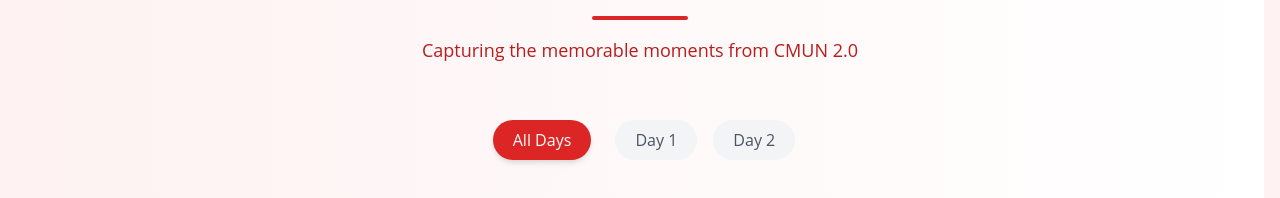
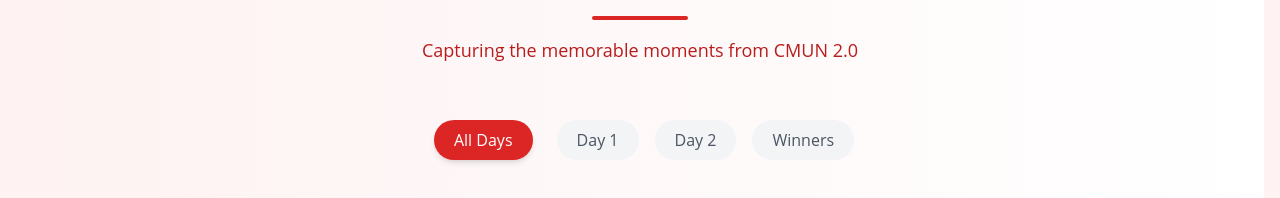
Before and after one commit to conventusniet/Conventus, a Next.js app: page /mun2.0 in a window 1280 px wide. Shown: the part 2572-2770 px from the top of the page. Built offline with nearby package versions, Linux system fonts and the light colour scheme; a web font is replaced by a local one.

Commit message:
Added new image sectiosn for winners in media page and the mun2.0 page

```diff
--- a/components/mun2.0gallery.js
+++ b/components/mun2.0gallery.js
@@ -72,18 +72,35 @@
         { src: "/images/mun2.0/gallery/day2-29.webp", badge: "Day 2", day: 2 },
         { src: "/images/mun2.0/gallery/day2-30.webp", badge: "Day 2", day: 2 },
         { src: "/images/mun2.0/gallery/day2-31.webp", badge: "Day 2", day: 2 },
-        { src: "/images/mun2.0/gallery/day2-32.webp", badge: "Day 2", day: 2 }
+        { src: "/images/mun2.0/gallery/day2-32.webp", badge: "Day 2", day: 2 },
+        // Winners - UNSC Winners
+        { src: "/images/mun2.0/winners/UNSC/UNSC_Best-Delegate.jpg", badge: "UNSC Best Delegate", category: "winner", committee: "UNSC" },
+        { src: "/images/mun2.0/winners/UNSC/UNSC_High-Commendation.jpg", badge: "UNSC High Commendation", category: "winner", committee: "UNSC" },
+        { src: "/images/mun2.0/winners/UNSC/UNSC_Special-Mention.jpg", badge: "UNSC Special Mention", category: "winner", committee: "UNSC" },
+        // Winners - UNHRC Winners
+        { src: "/images/mun2.0/winners/UNHRC/UNHRC_Best-Delegate.jpg", badge: "UNHRC Best Delegate", category: "winner", committee: "UNHRC" },
+        { src: "/images/mun2.0/winners/UNHRC/UNHRC_High-Commendation.jpg", badge: "UNHRC High Commendation", category: "winner", committee: "UNHRC" },
+        { src: "/images/mun2.0/winners/UNHRC/UNHRC_Special-Mention.jpg", badge: "UNHRC Special Mention", category: "winner", committee: "UNHRC" },
+        // Winners - AIPPM Winners
+        { src: "/images/mun2.0/winners/AIPPM/AIPPM_Best-Representative.jpg", badge: "AIPPM Best Representative", category: "winner", committee: "AIPPM" },
+        { src: "/images/mun2.0/winners/AIPPM/AIPPM_High-Commendation.jpg", badge: "AIPPM High Commendation", category: "winner", committee: "AIPPM" },
+        { src: "/images/mun2.0/winners/AIPPM/AIPPM_Special-Mention.jpg", badge: "AIPPM Special Mention", category: "winner", committee: "AIPPM" },
+        // Winners - International Press Winners
+        { src: "/images/mun2.0/winners/IP/IP_Best-Journalist.jpg", badge: "IP Best Journalist", category: "winner", committee: "IP" },
+        { src: "/images/mun2.0/winners/IP/IP_Outstanding-Journalist.jpg", badge: "IP Outstanding Journalist", category: "winner", committee: "IP" }
     ];
 
     const filterFunction = (images, tab) => {
         if (tab === 'all') return images;
+        if (tab === 'winner') return images.filter(img => img.category === 'winner');
         return images.filter(img => img.day === parseInt(tab));
     };
 
     const tabs = [
         { label: "All Days", value: "all" },
         { label: "Day 1", value: "1" },
-        { label: "Day 2", value: "2" }
+        { label: "Day 2", value: "2" },
+        { label: "Winners", value: "winner" }
     ];
 
     return (
--- a/pages/media.js
+++ b/pages/media.js
@@ -110,9 +110,29 @@
     { src: '/images/Media (18).jpg', badge: "Other Events" },
 ];
 
+// New Winners images from MUN2.0Winners.js
+const winnersImages = [
+    // UNSC Winners
+    { src: "/images/mun2.0/winners/UNSC/UNSC_Best-Delegate.jpg", badge: "UNSC Best Delegate", category: "winner", committee: "UNSC" },
+    { src: "/images/mun2.0/winners/UNSC/UNSC_High-Commendation.jpg", badge: "UNSC High Commendation", category: "winner", committee: "UNSC" },
+    { src: "/images/mun2.0/winners/UNSC/UNSC_Special-Mention.jpg", badge: "UNSC Special Mention", category: "winner", committee: "UNSC" },
+    // UNHRC Winners
+    { src: "/images/mun2.0/winners/UNHRC/UNHRC_Best-Delegate.jpg", badge: "UNHRC Best Delegate", category: "winner", committee: "UNHRC" },
+    { src: "/images/mun2.0/winners/UNHRC/UNHRC_High-Commendation.jpg", badge: "UNHRC High Commendation", category: "winner", committee: "UNHRC" },
+    { src: "/images/mun2.0/winners/UNHRC/UNHRC_Special-Mention.jpg", badge: "UNHRC Special Mention", category: "winner", committee: "UNHRC" },
+    // AIPPM Winners
+    { src: "/images/mun2.0/winners/AIPPM/AIPPM_Best-Representative.jpg", badge: "AIPPM Best Representative", category: "winner", committee: "AIPPM" },
+    { src: "/images/mun2.0/winners/AIPPM/AIPPM_High-Commendation.jpg", badge: "AIPPM High Commendation", category: "winner", committee: "AIPPM" },
+    { src: "/images/mun2.0/winners/AIPPM/AIPPM_Special-Mention.jpg", badge: "AIPPM Special Mention", category: "winner", committee: "AIPPM" },
+    // International Press Winners
+    { src: "/images/mun2.0/winners/IP/IP_Best-Journalist.jpg", badge: "IP Best Journalist", category: "winner", committee: "IP" },
+    { src: "/images/mun2.0/winners/IP/IP_Outstanding-Journalist.jpg", badge: "IP Outstanding Journalist", category: "winner", committee: "IP" }
+];
+
 const allGalleryImages = [
     ...mun2Images,
-    ...mun1Images
+    ...mun1Images,
+    ...winnersImages
 ];
 
 const MediaPage = () => {
@@ -165,6 +185,8 @@
                 return images.filter(img => img.day !== undefined);
             case 'other':
                 return images.filter(img => img.badge === "Other Events");
+            case 'winners':
+                return images.filter(img => img.category === "winner");
             default:
                 return images;
         }
@@ -173,7 +195,8 @@
     const tabs = [
         { label: "All Images", value: "all" },
         { label: "MUN 2.0", value: "mun2.0" },
-        { label: "Other Events", value: "other" }
+        { label: "MUN 2.0 Winners", value: "winners" },
+        { label: "Other Events", value: "other" },
     ];
 
     return (
```
